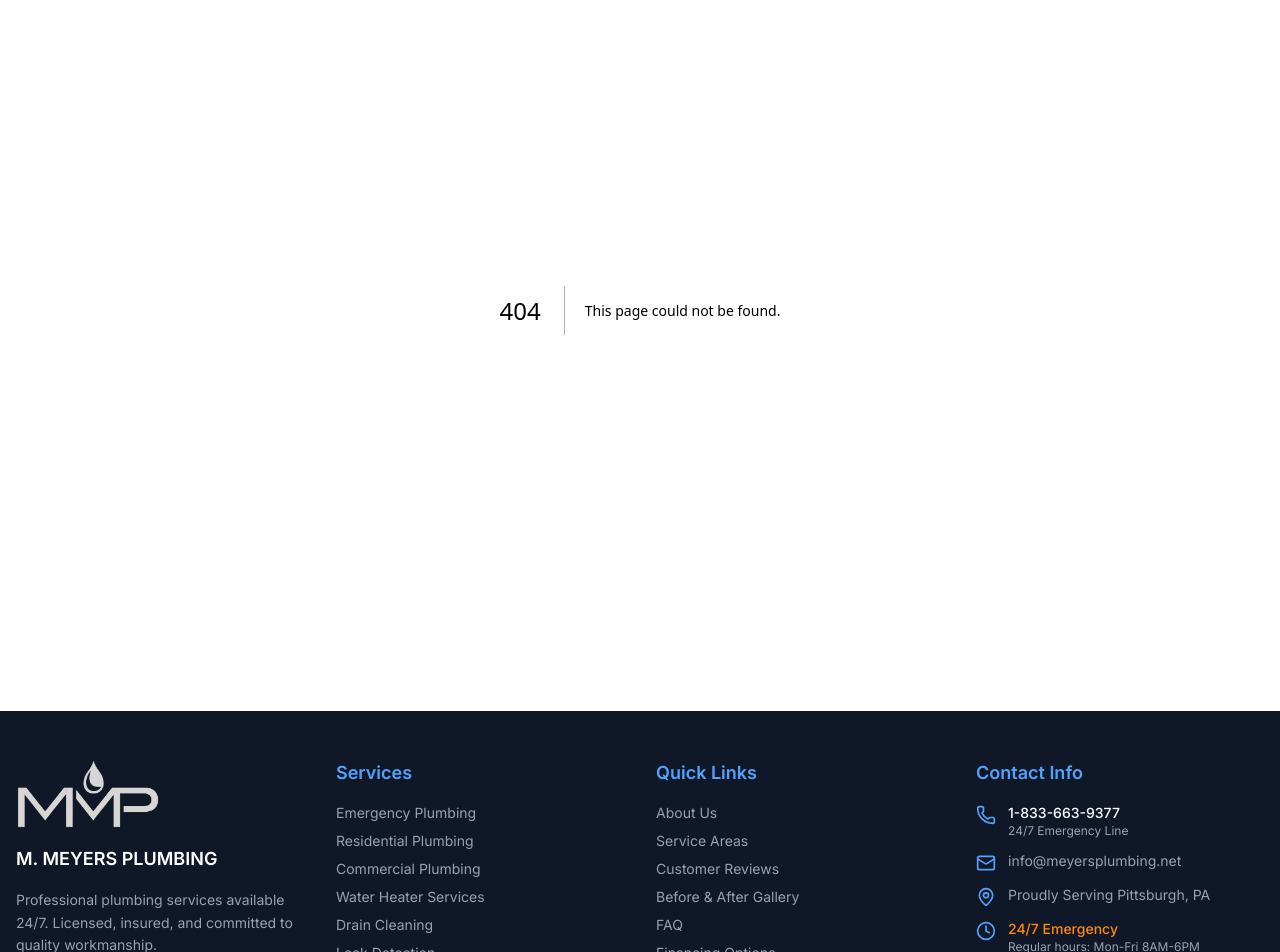
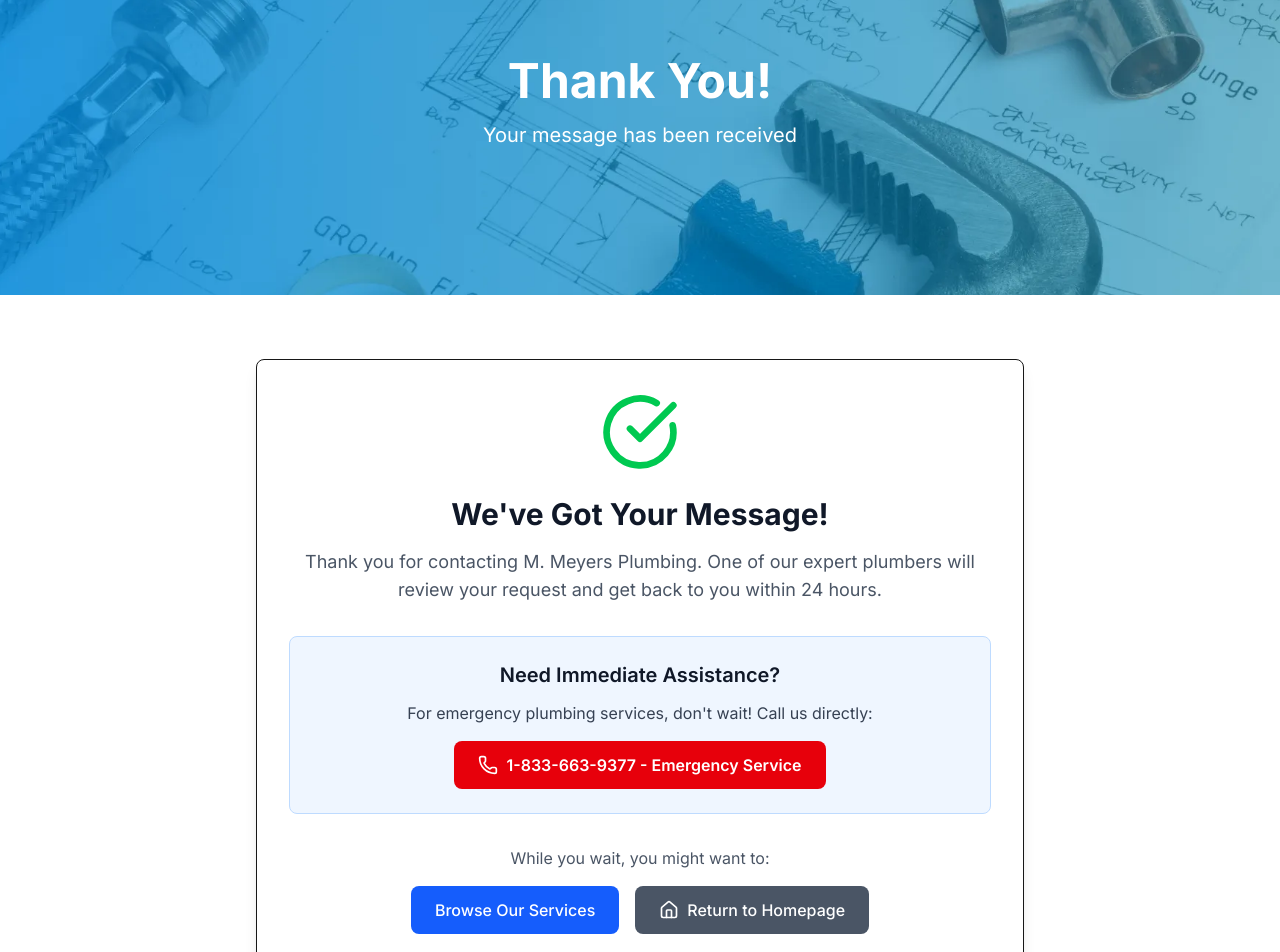
Before and after one commit to gmurin08/meyersplumbing.net, a Next.js app: page /thank-you in a window 1280 px wide. Before the commit this address had no page. Shown: the part 240-1192 px from the top of the page. Built offline with nearby package versions, Linux system fonts and the light colour scheme.

Commit message:
added redirect to /thank-you on form submit for frontend conversion tracking

```diff
--- /dev/null
+++ b/src/app/thank-you/page.jsx
@@ -0,0 +1,93 @@
+import { CheckCircle, Phone, Home } from 'lucide-react';
+import Image from 'next/image';
+import Link from 'next/link';
+import data from 'globals.json';
+
+export const metadata = {
+  title: 'Thank You - M. Meyers Plumbing',
+  description: 'Thank you for contacting M. Meyers Plumbing. We\'ll get back to you within 24 hours.',
+};
+
+export default function ThankYouPage() {
+  return (
+    <div>
+      <section className="relative h-96 overflow-hidden">
+        {/* Parallax Background Image */}
+        <div className="absolute inset-0 transform-gpu">
+          <Image
+            src="/images/hero/wrench-bg.webp"
+            height={1080}
+            width={1920}
+            alt="Tools background"
+            className="w-full h-full object-cover scale-110 transform-gpu will-change-transform"
+          />
+        </div>
+
+        {/* Content */}
+        <div className="relative z-10 flex items-center justify-center h-full">
+          <div className="max-w-7xl mx-auto px-4 text-center text-white">
+            <h1 className="text-4xl md:text-5xl font-bold mb-4">Thank You!</h1>
+            <p className="text-xl max-w-2xl mx-auto">
+              Your message has been received
+            </p>
+          </div>
+        </div>
+      </section>
+
+      <section className="py-16 px-4">
+        <div className="max-w-3xl mx-auto">
+          <div className="bg-white p-8 rounded-lg shadow-lg border text-center">
+            <CheckCircle className="h-20 w-20 text-green-500 mx-auto mb-6" />
+
+            <h2 className="text-3xl font-bold text-gray-900 mb-4">
+              We've Got Your Message!
+            </h2>
+
+            <p className="text-lg text-gray-600 mb-8">
+              Thank you for contacting M. Meyers Plumbing. One of our expert plumbers will review your request and get back to you within 24 hours.
+            </p>
+
+            <div className="bg-blue-50 border border-blue-200 rounded-lg p-6 mb-8">
+              <h3 className="text-xl font-semibold text-gray-900 mb-3">
+                Need Immediate Assistance?
+              </h3>
+              <p className="text-gray-700 mb-4">
+                For emergency plumbing services, don't wait! Call us directly:
+              </p>
+              <a
+                href={`tel:${data.business_phone}`}
+                className="inline-flex items-center justify-center gap-2 bg-red-600 text-white px-6 py-3 rounded-lg font-semibold hover:bg-red-700 transition-colors"
+              >
+                <Phone className="h-5 w-5" />
+                {data.business_phone} - Emergency Service
+              </a>
+            </div>
+
+            <div className="space-y-4">
+              <p className="text-gray-600">
+                While you wait, you might want to:
+              </p>
+
+              <div className="flex flex-col sm:flex-row gap-4 justify-center">
+                <Link
+                  href="/services/residential"
+                  className="inline-flex items-center justify-center gap-2 bg-blue-600 text-white px-6 py-3 rounded-lg font-medium hover:bg-blue-700 transition-colors"
+                >
+                  Browse Our Services
+                </Link>
+
+                <Link
+                  href="/"
+                  className="inline-flex items-center justify-center gap-2 bg-gray-600 text-white px-6 py-3 rounded-lg font-medium hover:bg-gray-700 transition-colors"
+                >
+                  <Home className="h-5 w-5" />
+                  Return to Homepage
+                </Link>
+              </div>
+            </div>
+          </div>
+        </div>
+      </section>
+    </div>
+  );
+}
--- a/src/components/forms/compact-contact.jsx
+++ b/src/components/forms/compact-contact.jsx
@@ -1,9 +1,11 @@
 'use client'
 import { useState } from 'react';
 import Image from 'next/image';
+import { useRouter } from 'next/navigation';
 import { Phone, Mail, Send } from 'lucide-react';
 
 const CompactContactForm = () => {
+  const router = useRouter();
   const [formData, setFormData] = useState({
     name: '',
     email: '',
@@ -37,8 +39,7 @@ const CompactContactForm = () => {
       if (response.ok) {
         const result = await response.json();
         if (result.success) {
-          setSubmitStatus('success');
-          setFormData({ name: '', email: '', phone: '', details: '' });
+          router.push('/thank-you');
         } else {
           setSubmitStatus('error');
         }
@@ -167,12 +168,6 @@ const CompactContactForm = () => {
               </div>
 
               {/* Status Messages */}
-              {submitStatus === 'success' && (
-                <div className="text-center p-3 bg-green-100 border border-green-400 rounded-md">
-                  <p className="text-green-700 font-medium">Thank you! We'll contact you within 24 hours.</p>
-                </div>
-              )}
-
               {submitStatus === 'error' && (
                 <div className="text-center p-3 bg-red-100 border border-red-400 rounded-md">
                   <p className="text-red-700 font-medium">Sorry, there was an error. Please try again or call us directly.</p>
--- a/src/components/forms/main-contact.jsx
+++ b/src/components/forms/main-contact.jsx
@@ -1,11 +1,11 @@
 'use client'
 import { useState } from 'react';
 import Image from 'next/image';
-import {  CheckCircle } from 'lucide-react';
+import { useRouter } from 'next/navigation';
 import data from '/globals.json'
 
 export default function ContactForm() {
-  const [isSubmitted, setIsSubmitted] = useState(false);
+  const router = useRouter();
   const [isLoading, setIsLoading] = useState(false);
 
   const handleSubmit = async (e) => {
@@ -21,7 +21,7 @@ export default function ContactForm() {
       });
 
       if (response.ok) {
-        setIsSubmitted(true);
+        router.push('/thank-you');
       } else {
         alert('There was an error sending your message. Please try again.');
       }
@@ -32,26 +32,6 @@ export default function ContactForm() {
       setIsLoading(false);
     }
   };
-
-  if (isSubmitted) {
-    return (
-      <div className="bg-white p-8 rounded-lg shadow-lg border">
-        <div className="text-center">
-          <CheckCircle className="h-16 w-16 text-green-500 mx-auto mb-4" />
-          <h2 className="text-2xl font-bold text-gray-900 mb-4">Thank You!</h2>
-          <p className="text-gray-600 mb-6">
-            Your message has been sent successfully. We'll get back to you within 24 hours.
-          </p>
-          <p className="text-sm text-gray-500">
-            For emergencies, please call us directly at{' '}
-            <a href="tel:555-123-4567" className="text-blue-600 font-medium">
-              (555) 123-4567
-            </a>
-          </p>
-        </div>
-      </div>
-    );
-  }
 
   return (<>
     <div>
```
